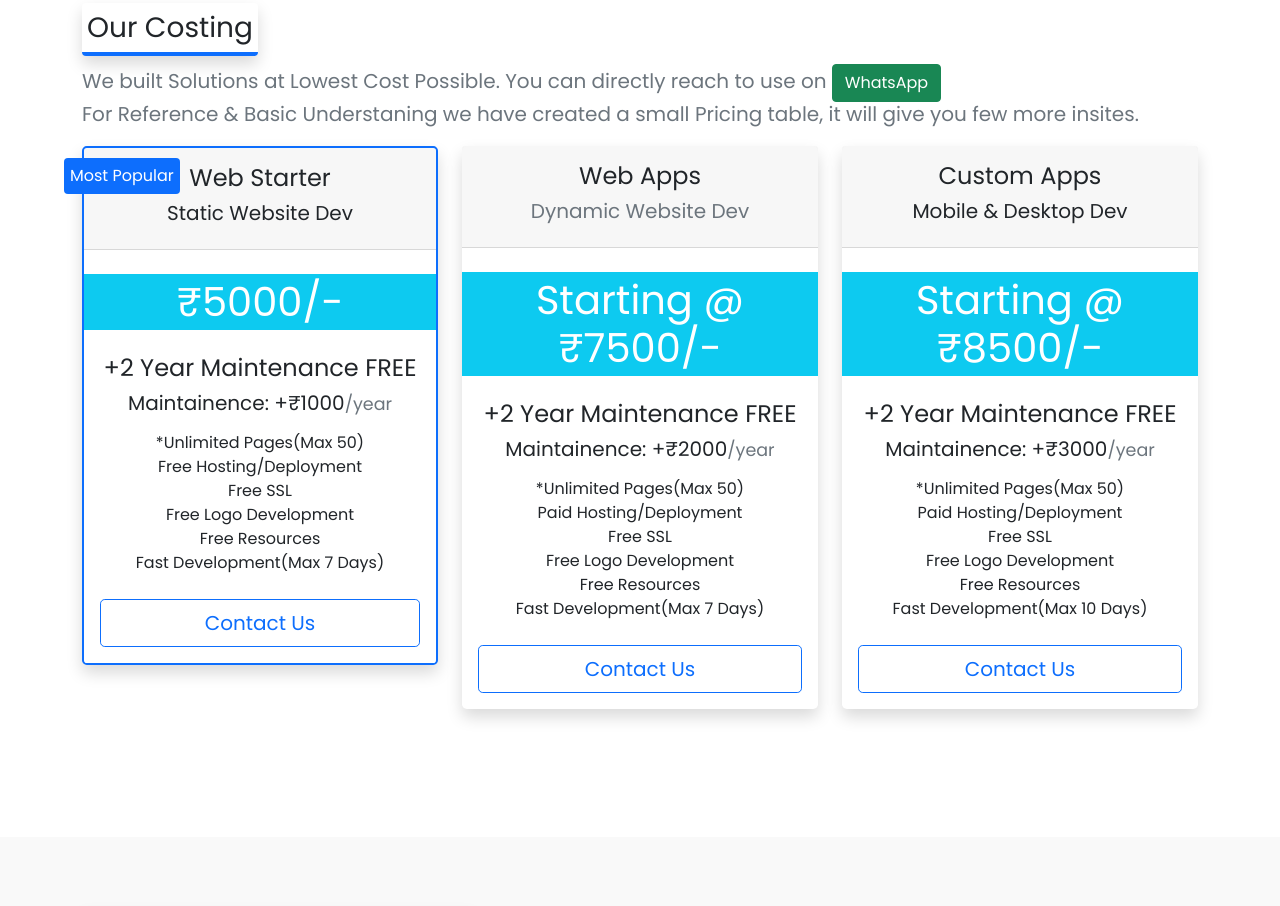
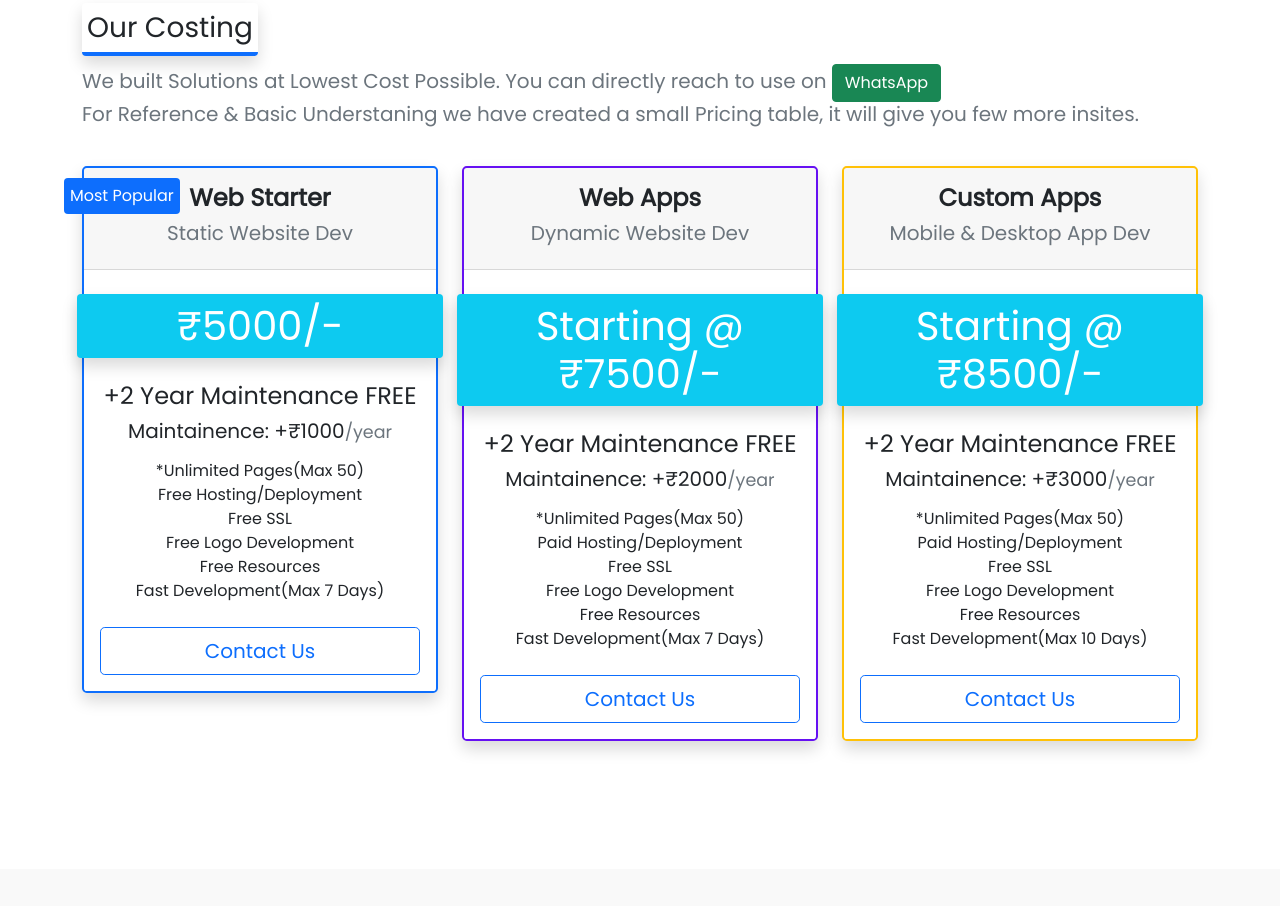
Before and after one commit to Asharry97/web-dev-services, a plain HTML site: page index.html in a window 1280 px wide. Shown: the part 5517-6423 px from the top of the page. Drawn offline with Linux system fonts and the light colour scheme.

Commit message:
Web Dev Services 0.3

```diff
--- a/index.html
+++ b/index.html
@@ -215,7 +215,7 @@
         }
 
         .our-benefits .card:hover {
-            border: 2px solid #6ea8fe;
+            border: 2px solid var(--bs-primary);
         }
 
     </style>
@@ -945,19 +945,19 @@
                             </h5>
                         </div>
 
-                        <div class="row row-cols-1 row-cols-md-3 mb-3 text-center" style="margin-top: 20px;">
+                        <div class="row row-cols-1 row-cols-md-3 mb-3 text-center" style="margin-top: 40px;">
                             <div class="col">
                                 <div class="card mb-4 rounded-3 shadow-sm border-primary" style="border: 2px solid;">
                                     <div class="card-header py-3 ">
-                                        <h4 class="my-0 fw-normal mb-2">Web Starter</h4>
-                                        <h5 class="">Static Website Dev</h5>
+                                        <h4 class="my-0 mb-2" style="font-weight: 600;">Web Starter</h4>
+                                        <h5 class="text-muted">Static Website Dev</h5>
                                     </div>
 
-                                    <div class="popular-star" style="position: absolute; left: -20px; top: 10px; transition: right 0.6s ease-in-out; background-color: var(--bs-primary); padding: 6px; border-radius: 4px; color: white;">
+                                    <div class="popular-star" style="position: absolute; left: -20px; top: 10px; background-color: var(--bs-primary); padding: 6px; border-radius: 4px; color: white;">
                                         Most Popular
                                     </div>
 
-                                    <h1 class="mt-4 card-title pricing-card-title text-white" style="background-color: var(--bs-info); padding: 4px;">₹5000/-</h1>
+                                    <h1 class="mt-4 card-title pricing-card-title text-white bg-info shadow p-2" style="width: 104%; margin-left: -2%; border-radius: 4px;">₹5000/-</h1>
                                     <div class="card-body">
 
                                         <h4 class="card-title pricing-card-title">+2 Year Maintenance FREE</h4>
@@ -975,12 +975,12 @@
                                 </div>
                             </div>
                             <div class="col">
-                                <div class="card mb-4 rounded-3 shadow-sm">
+                                <div class="card mb-4 rounded-3 shadow-sm" style="border: 2px solid var(--bs-indigo);">
                                     <div class="card-header py-3">
-                                        <h4 class="my-0 fw-normal mb-2">Web Apps</h4>
+                                        <h4 class="my-0 mb-2" style="font-weight: 600;">Web Apps</h4>
                                         <h5 class="text-muted">Dynamic Website Dev</h5>
                                     </div>
-                                    <h1 class="mt-4 card-title pricing-card-title text-white" style="background-color: var(--bs-info); padding: 4px;">Starting @ ₹7500/-</h1>
+                                    <h1 class="mt-4 card-title pricing-card-title text-white bg-info shadow p-2" style="width: 104%; margin-left: -2%; border-radius: 4px;">Starting @ ₹7500/-</h1>
                                     <div class="card-body">
 
                                         <h4 class="card-title pricing-card-title">+2 Year Maintenance FREE</h4>
@@ -998,12 +998,12 @@
                                 </div>
                             </div>
                             <div class="col">
-                                <div class="card mb-4 rounded-3 shadow-sm">
+                                <div class="card mb-4 rounded-3 shadow-sm" style="border: 2px solid var(--bs-yellow);">
                                     <div class="card-header py-3">
-                                        <h4 class="my-0 fw-normal mb-2">Custom Apps</h4>
-                                        <h5 class="">Mobile & Desktop Dev</h5>
+                                        <h4 class="my-0 mb-2" style="font-weight: 600;">Custom Apps</h4>
+                                        <h5 class="text-muted">Mobile & Desktop App Dev</h5>
                                     </div>
-                                    <h1 class="mt-4 card-title pricing-card-title text-white" style="background-color: var(--bs-info); padding: 4px;">Starting @ ₹8500/-</h1>
+                                    <h1 class="mt-4 card-title pricing-card-title text-white bg-info shadow p-2" style="width: 104%; margin-left: -2%; border-radius: 4px;">Starting @ ₹8500/-</h1>
                                     <div class="card-body">
 
                                         <h4 class="card-title pricing-card-title">+2 Year Maintenance FREE</h4>
```
